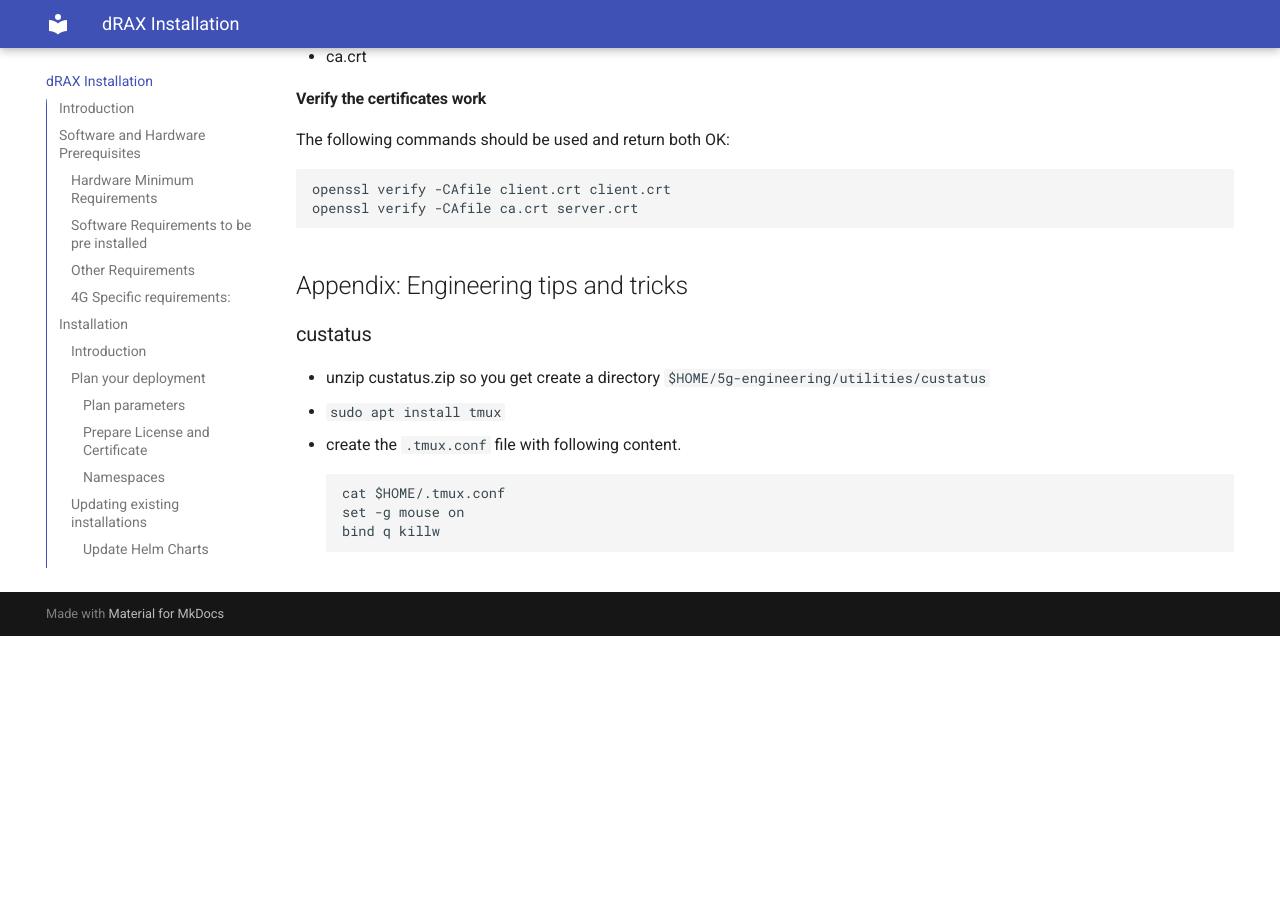
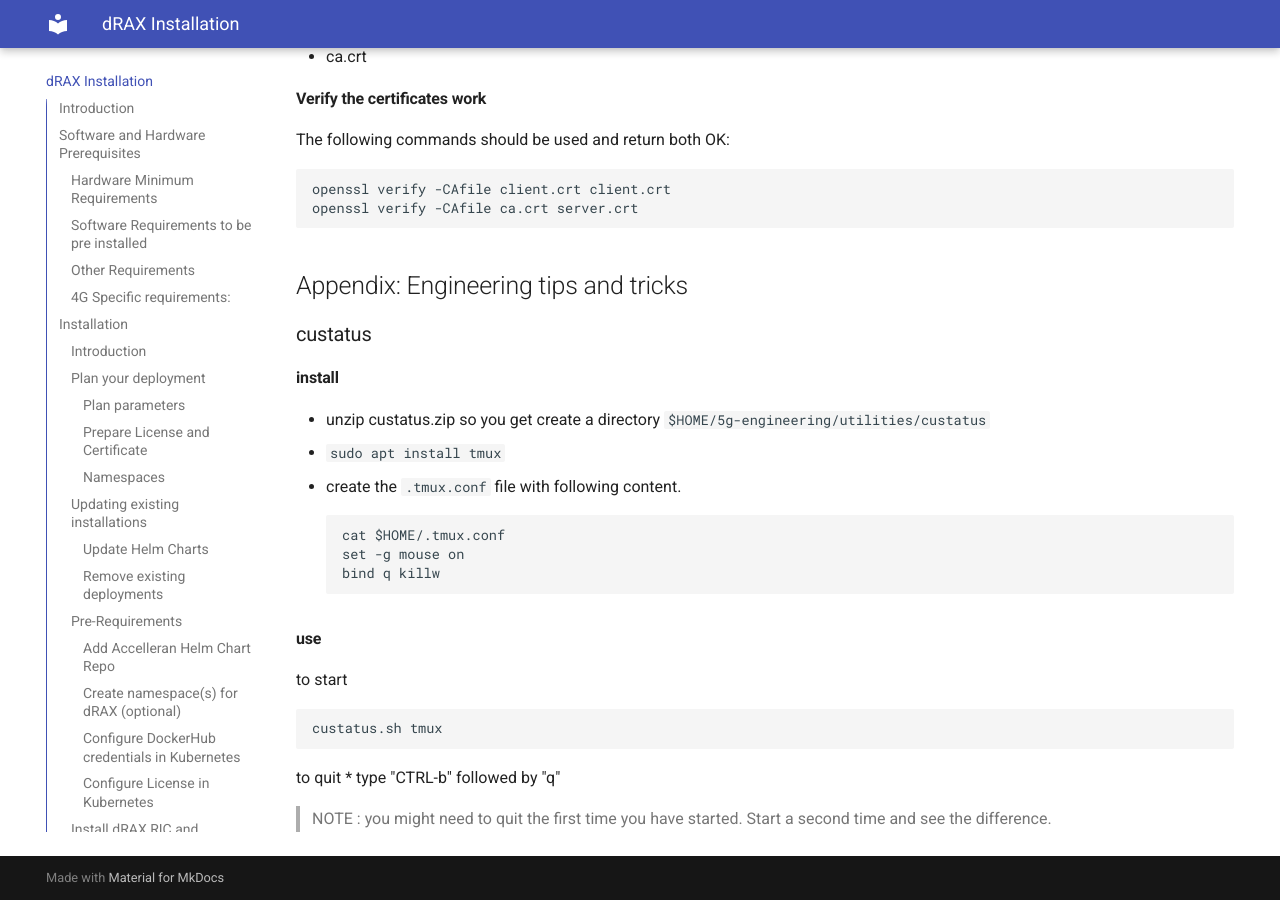
Before and after one commit to accelleran/drax-docs, an MkDocs documentation site: the page built from docs/drax-install/index.md, in a window 1280 px wide and 900 px high, scrolled down 36767 px. Built offline with MkDocs 1.6.1 and Material for MkDocs 9.7.7, drawn with Linux system fonts in a browser that asks for light colours; the version menu is left out; before the commit the page ends 37403 px from its top, so only the background shows below that.

Commit message:
Update index.md

````diff
--- a/docs/drax-install/index.md
+++ b/docs/drax-install/index.md
@@ -1177,7 +1177,7 @@ openssl verify -CAfile ca.crt server.crt
 
 ## Appendix: Engineering tips and tricks
 ### custatus
-
+#### install
 * unzip custatus.zip so you get create a directory ```$HOME/5g-engineering/utilities/custatus```
 * ```sudo apt install tmux```
 * create the ```.tmux.conf``` file with following content.
@@ -1186,3 +1186,15 @@ cat $HOME/.tmux.conf
 set -g mouse on
 bind q killw
 ```
+#### use
+to start
+```
+custatus.sh tmux
+```
+
+to quit
+* type "CTRL-b" followed by "q"
+
+> NOTE : you might need to quit the first time you have started.
+> Start a second time and see the difference.
+>
````
